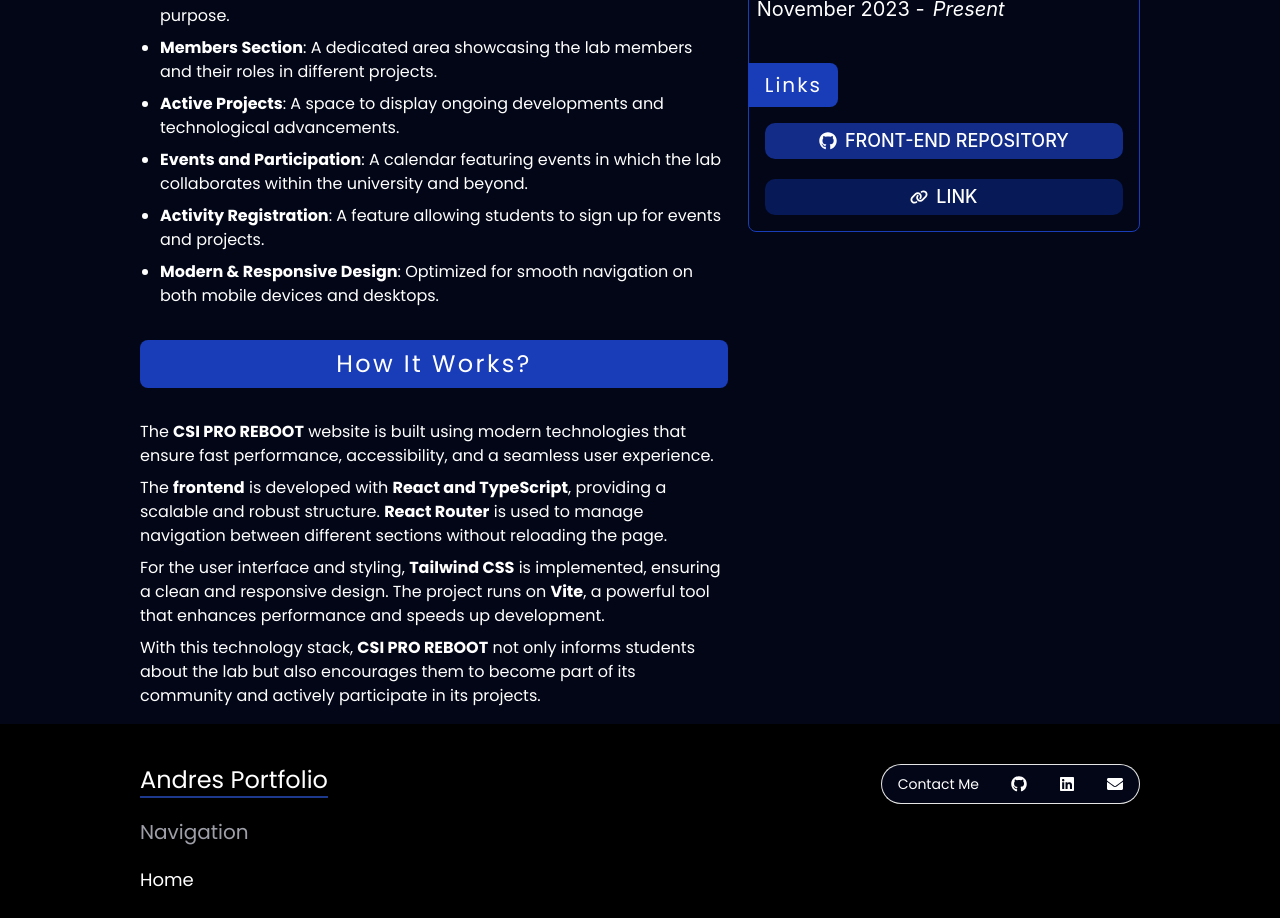
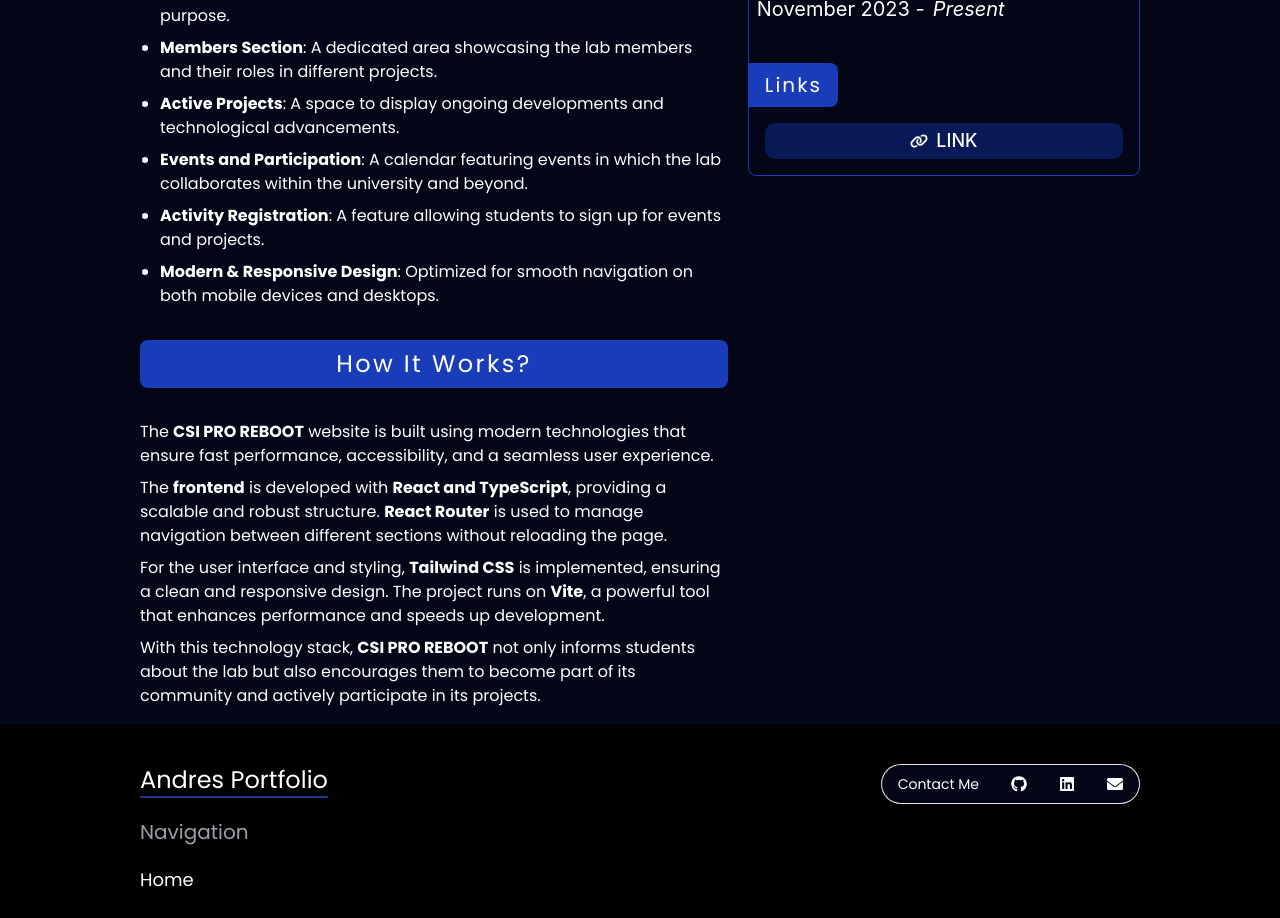
Before and after one commit to AndresAntelo21/portafolio, a React (Vite) app: page /csipro-web in a window 1280 px wide. Shown: the part 940-1858 px from the top of the page. Built offline with nearby package versions, Linux system fonts and the light colour scheme; a web font is replaced by a local one.

Commit message:
Remove unused FaGithub import and comment out GitHub link in csipro-web component

```diff
--- a/src/projects/csipro-web/csipro-web.tsx
+++ b/src/projects/csipro-web/csipro-web.tsx
@@ -1,6 +1,6 @@
 import { ToolsText } from "@/components/home/sections/tools/tools-text";
 import { CsiCarousel } from "@/projects/csipro-web/csipro-carousel";
-import { FaReact, FaGithub } from "react-icons/fa";
+import { FaReact } from "react-icons/fa";
 import { RiTailwindCssFill } from "react-icons/ri";
 import { SiVite, SiReactrouter } from "react-icons/si";
 import { BiLogoTypescript } from "react-icons/bi";
@@ -58,7 +58,7 @@ export const CsiproWeb = () => {
               </div>
             </div>
             <div className="flex flex-col gap-5 pt-4 pl-4 font-medium">
-              <a
+              {/* <a
                 href="https://github.com/CSIPro/csipro"
                 target="_blank"
                 className="flex justify-center rounded-lg bg-blue-800/70 py-1"
@@ -67,7 +67,7 @@ export const CsiproWeb = () => {
                   <FaGithub />
                   Front-end Repository
                 </span>
-              </a>
+              </a> */}
               <a
                 href="https://csipro.isi.unison.mx/"
                 target="_blank"
```
